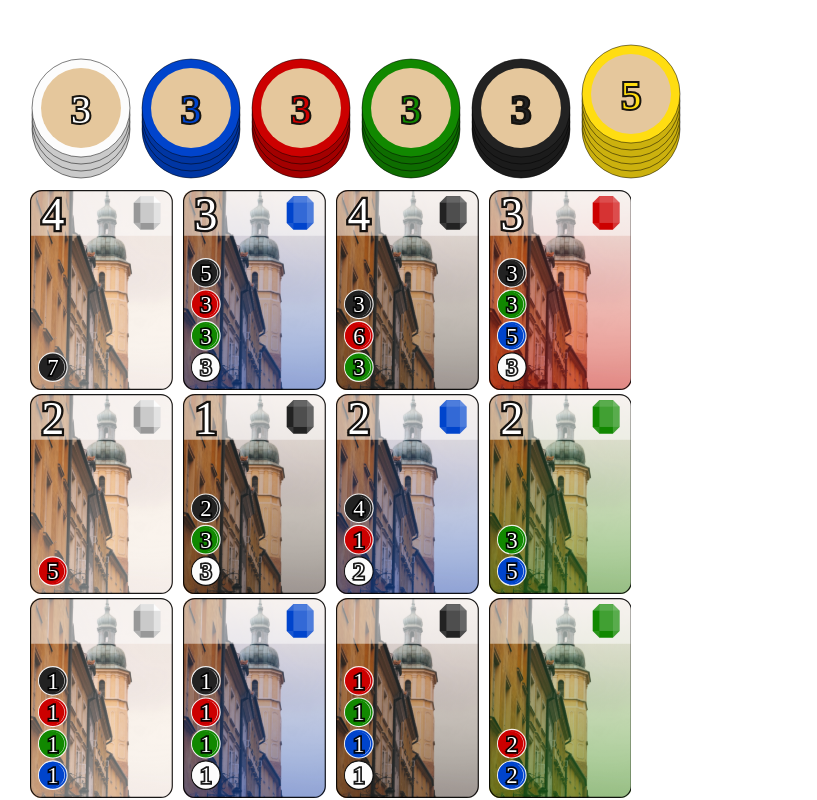
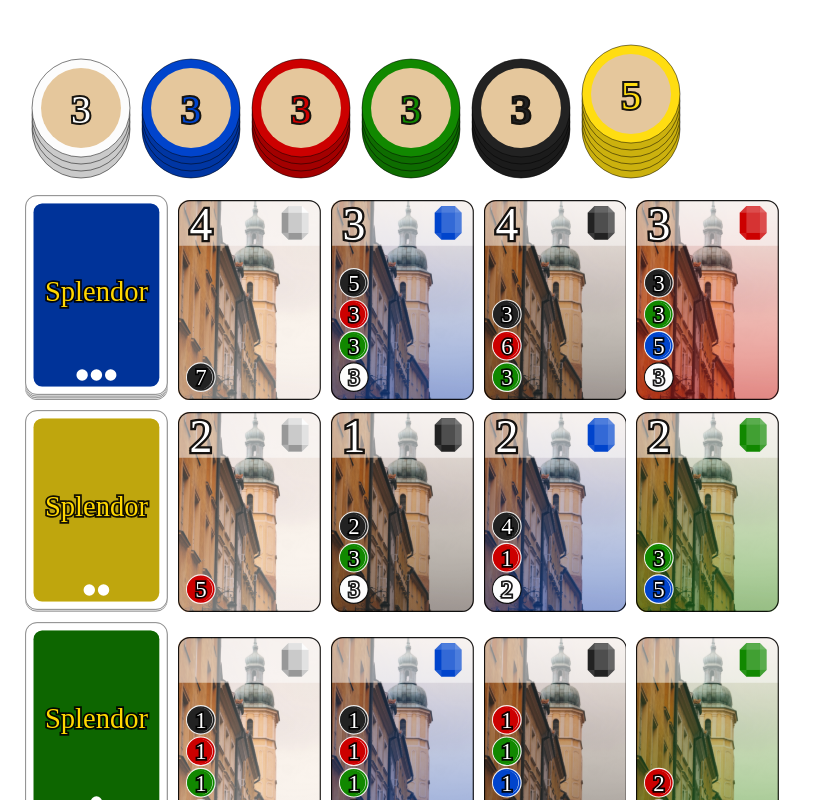
Before and after one commit to tomflenniken/resplendent, a React (Create React App) app: page / in a window 1280 px wide. Shown: the top 800 px of the page, without its empty margins (0-817 px from the left). Built offline with nearby package versions, Linux system fonts and the light colour scheme; a web font is replaced by a local one.

Commit message:
Added card stacks and improved rows.

```diff
--- a/src/components/Board/Board.css
+++ b/src/components/Board/Board.css
@@ -51,6 +51,7 @@
 
 .card-row {
     display: flex;
+    margin: 5px;
 }
 
 .card {
--- a/src/components/Card/Card.jsx
+++ b/src/components/Card/Card.jsx
@@ -14,7 +14,7 @@
   }
 
   return (
-    <div className='card'>
+    <div className='card' style={{alignSelf: 'flex-end', height: '200px' }}>
       <svg height='200' viewBox='0 0 250 350' style={{ fontSize: '80px' }}>
         <defs>
           <pattern id='img1' patternUnits='userSpaceOnUse' width='250' height='350'>
--- a/src/components/CardRows/CardRow.jsx
+++ b/src/components/CardRows/CardRow.jsx
@@ -1,54 +1,35 @@
 import React from 'react';
 import PropTypes from 'prop-types';
 import Card from '../Card/Card';
-import { BLACK, BLUE, GREEN, RED, WHITE } from '../../constants/colorNames';
+import CardStack from './CardStack';
 
-const CardRow = ({ rowNumber }) => {
-  let selectCard = () => {
+const CardRow = ({ rowNumber, slot1, slot2, slot3, slot4, deck }) => {
+  let selectCard = (id, tier) => {
     console.log('selected');
   };
 
   function selectStack() {
-    switch (rowNumber) {
-      case 2:
-        return (
-          <div className={'card-row card-row-' + rowNumber}>
-            <Card color={WHITE} points={4} selectCard={selectCard} cost={{ [BLACK]: 7 }} />
-            <Card color={BLUE} points={3} selectCard={selectCard}
-                  cost={{ [WHITE]: 3, [GREEN]: 3, [RED]: 3, [BLACK]: 5 }} />
-            <Card color={BLACK} points={4} selectCard={selectCard} cost={{ [GREEN]: 3, [RED]: 6, [BLACK]: 3 }} />
-            <Card color={RED} points={3} selectCard={selectCard}
-                  cost={{ [WHITE]: 3, [BLUE]: 5, [GREEN]: 3, [BLACK]: 3 }} />
-          </div>);
-      case 1:
-        return (
-          <div className={'card-row card-row-' + rowNumber}>
-            <Card color={WHITE} points={2} selectCard={selectCard} cost={{ [RED]: 5 }} />
-            <Card color={BLACK} points={1} selectCard={selectCard} cost={{ [WHITE]: 3, [GREEN]: 3, [BLACK]: 2 }} />
-            <Card color={BLUE} points={2} selectCard={selectCard} cost={{ [WHITE]: 2, [RED]: 1, [BLACK]: 4 }} />
-            <Card color={GREEN} points={2} selectCard={selectCard} cost={{ [BLUE]: 5, [GREEN]: 3 }} />
-          </div>);
-      case 0:
-        return (
-          <div className={'card-row card-row-' + rowNumber}>
-            <Card color={WHITE} points={0} selectCard={selectCard}
-                  cost={{ [BLUE]: 1, [GREEN]: 1, [RED]: 1, [BLACK]: 1 }} />
-            <Card color={BLUE} points={0} selectCard={selectCard}
-                  cost={{ [WHITE]: 1, [GREEN]: 1, [RED]: 1, [BLACK]: 1 }} />
-            <Card color={BLACK} points={0} selectCard={selectCard}
-                  cost={{ [WHITE]: 1, [BLUE]: 1, [GREEN]: 1, [RED]: 1 }} />
-            <Card color={GREEN} points={0} selectCard={selectCard} cost={{ [BLUE]: 2, [RED]: 2 }} />
-          </div>);
-      default:
-        return <div/>
-    }
+    return (
+      <div className={'card-row card-row-' + rowNumber}>
+        <CardStack count={deck.length} tier={rowNumber} selectCard={selectCard} />
+        <Card color={slot1.color} points={slot1.points} cost={slot1.cost} selectCard={selectCard} />
+        <Card color={slot2.color} points={slot2.points} cost={slot2.cost} selectCard={selectCard} />
+        <Card color={slot3.color} points={slot3.points} cost={slot3.cost} selectCard={selectCard} />
+        <Card color={slot4.color} points={slot4.points} cost={slot4.cost} selectCard={selectCard} />
+      </div>
+    );
   }
 
   return selectStack();
 };
 
 CardRow.propTypes = {
-  rowNumber: PropTypes.number
+  rowNumber: PropTypes.number,
+  slot1: PropTypes.object,
+  slot2: PropTypes.object,
+  slot3: PropTypes.object,
+  slot4: PropTypes.object,
+  deck: PropTypes.array,
 };
 
 export default CardRow;
--- a/src/components/CardRows/CardRows.jsx
+++ b/src/components/CardRows/CardRows.jsx
@@ -1,12 +1,28 @@
 import React from 'react';
 import CardRow from './CardRow';
+import { BLACK, BLUE, GREEN, RED, WHITE } from '../../constants/colorNames';
 
 const CardRows = () => {
   return (
     <div className='card-rows'>
-      <CardRow rowNumber={2} />
-      <CardRow rowNumber={1} />
-      <CardRow rowNumber={0} />
+      <CardRow rowNumber={2}
+               slot1={{color: WHITE, points: 4, cost: {[BLACK]: 7}}}
+               slot2={{color: BLUE, points: 3, cost: { [WHITE]: 3, [GREEN]: 3, [RED]: 3, [BLACK]: 5 }}}
+               slot3={{color: BLACK, points: 4, cost: { [GREEN]: 3, [RED]: 6, [BLACK]: 3 }}}
+               slot4={{color: RED, points: 3, cost: { [WHITE]: 3, [BLUE]: 5, [GREEN]: 3, [BLACK]: 3 }}}
+               deck={[1,2,3,4]} />
+      <CardRow rowNumber={1}
+               slot1={{color: WHITE, points: 2, cost: { [RED]: 5 }}}
+               slot2={{color: BLACK, points: 1, cost: { [WHITE]: 3, [GREEN]: 3, [BLACK]: 2 }}}
+               slot3={{color: BLUE,  points: 2, cost: { [WHITE]: 2, [RED]: 1, [BLACK]: 4 }}}
+               slot4={{color: GREEN, points: 2, cost: { [BLUE]: 5, [GREEN]: 3 }}}
+               deck={[1,2]} />
+      <CardRow rowNumber={0}
+               slot1={{color: WHITE, points: 0, cost: { [BLUE]: 1, [GREEN]: 1, [RED]: 1, [BLACK]: 1 }}}
+               slot2={{color: BLUE,  points: 0, cost: { [WHITE]: 1, [GREEN]: 1, [RED]: 1, [BLACK]: 1 }}}
+               slot3={{color: BLACK, points: 0, cost: { [WHITE]: 1, [BLUE]: 1, [GREEN]: 1, [RED]: 1 }}}
+               slot4={{color: GREEN, points: 0, cost: { [BLUE]: 2, [RED]: 2 }}}
+               deck={[1,2,3,4,5,6,7,8,9,0]} />
     </div>
   );
 };
--- /dev/null
+++ b/src/components/CardRows/CardStack.jsx
@@ -0,0 +1,109 @@
+import React from 'react';
+import PropTypes from 'prop-types';
+import OutlinedText from '../OutlinedText/OutlinedText';
+import { BLACK, BLUE, GOLD, GREEN } from '../../constants/colorNames';
+import { COLOR_TO_HEX } from '../../constants/colorToHex';
+
+const CardStack = ({ count, tier, selectCard }) => {
+  function yLocation(index) {
+    return cardDepth * (count - 1) - index * cardDepth;
+  }
+
+  function fillColor() {
+    switch (tier) {
+      case 0:
+        return GREEN;
+      case 1:
+        return GOLD;
+      case 2:
+        return BLUE;
+      default:
+        return BLACK;
+    }
+  }
+
+  function handleClick(event) {
+    event.preventDefault();
+    if (!event.target.parentElement.nextSibling) {
+      selectCard(null, tier);
+    }
+  }
+
+  let cardDepth = 3;
+  let cardHeight = 200;
+  let totalHeight = cardHeight + cardDepth * (count - 1) * cardHeight / 350;
+
+  return (
+    <div className='card-stack' style={{ height: totalHeight + 'px' }}>
+      <svg height={totalHeight} width={cardHeight * 5 / 7} viewBox={'0 0 250 ' + (350 + cardDepth * (count - 1))}
+           style={{ fontSize: '80px' }}>
+        {
+          [...Array(count)].map((value, index) => {
+            if (count === 0) {
+              return (
+                <path key={tier + '-empty'}
+                      d='m21, 1
+                         h208 a20,20 0 0 1 20,20
+                         v308 a20,20 0 0 1 -20,20
+                         h-208 a-20,-20 0 0 1 -20,-20
+                         v-308 a20,20 0 0 1 20,-20
+                         z'
+                      fill='none' stroke='gray'
+                      strokeWidth='2' strokeDasharray='8 4' />
+              );
+            }
+            return (
+              <g key={index + '-group'}
+                 transform={'translate(0,' + yLocation(index) + ')'}>
+                <rect width='250' height='350' rx='20' ry='20'
+                      fill="WHITE" />
+                <rect width='220' height='320'
+                      x="15" y="15"
+                      rx='15' ry='15'
+                      fill={COLOR_TO_HEX[fillColor()]} />
+                <rect width='220' height='320'
+                      x="15" y="15"
+                      rx='15' ry='15'
+                      fill='rgba(0,0,0,.25)' />
+                <OutlinedText text={'Splendor'} fontSize={50} color={GOLD} outline={6} x={125} y={185} />
+                <g transform="translate(125, 315)">
+                  {
+                    [...Array(tier + 1)].map((value, index) => {
+                      return (
+                        <circle key={index} r="10" cx={25 * (index - tier / 2)} fill="WHITE"/>
+                      )
+                    })
+                  }
+                </g>
+                <path d='m21, 1
+                         h208 a20,20 0 0 1 20,20
+                         v308 a20,20 0 0 1 -20,20
+                         h-208 a-20,-20 0 0 1 -20,-20
+                         v-308 a20,20 0 0 1 20,-20
+                         z'
+                      fill='transparent'
+                      stroke='rgba(0,0,0,.2)' strokeWidth='2'/>
+                <path d='m21, 1
+                         h208 a20,20 0 0 1 20,20
+                         v308 a20,20 0 0 1 -20,20
+                         h-208 a-20,-20 0 0 1 -20,-20
+                         v-308 a20,20 0 0 1 20,-20
+                         z'
+                      fill='transparent' stroke='rgba(0,0,0,.5)' strokeWidth='1'
+                      onClick={handleClick} />
+              </g>
+            );
+          })
+        }
+      </svg>
+    </div>
+  );
+};
+
+CardStack.propTypes = {
+  count: PropTypes.number,
+  color: PropTypes.string,
+  selectResourceFromStack: PropTypes.func
+};
+
+export default CardStack;
--- a/src/components/OutlinedText/OutlinedText.jsx
+++ b/src/components/OutlinedText/OutlinedText.jsx
@@ -3,12 +3,12 @@
 
 const OutlinedText = ({ text, x, y, fontSize, outline = 4, color = 'White' }) => {
   return (
-    <g>
-      <text x={x} y={y} style={{ fontSize: fontSize + 'px' }} textAnchor="middle"
+    <g style={{ fontSize: fontSize + 'px' }}>
+      <text x={x} y={y} textAnchor="middle"
             stroke='rgba(0,0,0,.9)' strokeWidth={outline}>
         {text}
       </text>
-      <text x={x} y={y} fill={color} style={{ fontSize: fontSize + 'px' }} textAnchor="middle">{text}</text>
+      <text x={x} y={y} fill={color} textAnchor="middle">{text}</text>
     </g>
   );
 };
```
